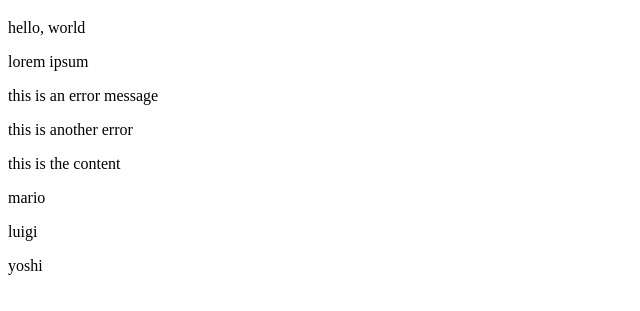
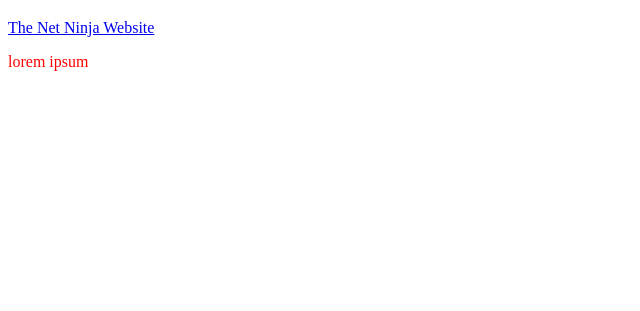
Before and after one commit to andydangit/Modern-Javascript, a plain HTML site: page Chapter 6/index.html in a window 1280 px wide. Shown: the part 61-372 px from the top of the page, without its empty margins (0-640 px from the left). Drawn offline with Linux system fonts and the light colour scheme.

Commit message:
Set Attribute Style

```diff
--- a/Chapter 6/index.html
+++ b/Chapter 6/index.html
@@ -10,16 +10,10 @@
 <body>
     <h1 id='page-title'> The DOM </h1>
 
-  <div>
-      <p> hello, world</p>
-      <p> lorem ipsum </p>
-      <p class="error "> this is an error message </p>
-  </div>
+    <a href="https://www.google.com"> Link to somewhere cool...<a>
 
-  <div class="error"> this is another error </div>
-  <div class = "content">
-      <p> this is the content </p>
-  </div>
+        <p class="error"> lorem ipsum </p>
+
 
     <script src="sandbox.js"> </script>
 </body>
--- a/Chapter 6/sandbox.js
+++ b/Chapter 6/sandbox.js
@@ -1,21 +1,12 @@
-const para = document.querySelector('p');
+const link = document.querySelector('a');
 
-// console.log(para.innerText);
-    // para.innerText = ' ninjas are awesome!';
+console.log(link.getAttribute('href'));
+link.setAttribute('href', 'https://www.gamefaqs.com');
+link.innerText = "The Net Ninja Website";
 
-    const paras = document.querySelectorAll('p');
 
-    // paras.forEach(para => {
-    //     console.log(para.innerText);
-    //     para.innerText += ' new text';
-    // });
+const mssg = document.querySelector('p');
 
-const content = document.querySelector('.content');
-    // console.log(content.innerHTML);
-    // content.innerHTML = '<h2> THIS IS A NEW H2 </h2> ';
-
-    const people = ['mario', 'luigi', 'yoshi'];
-
-    people.forEach(person => {
-        content.innerHTML += `<p>${person} </p>`;
-    });
+console.log(mssg.getAttribute('class'));
+mssg.setAttribute('class', 'success');
+mssg.setAttribute('style', 'color: red');
```
